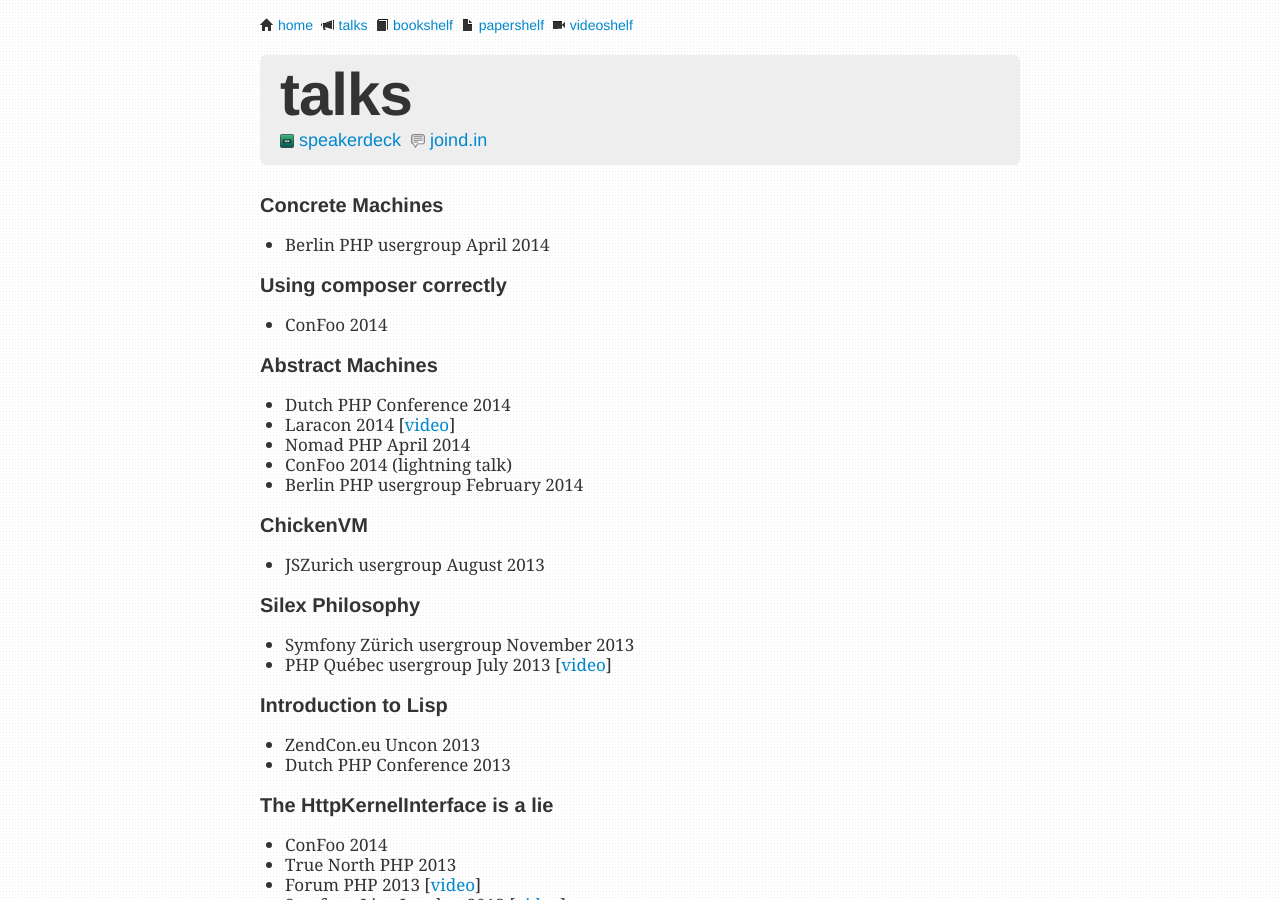
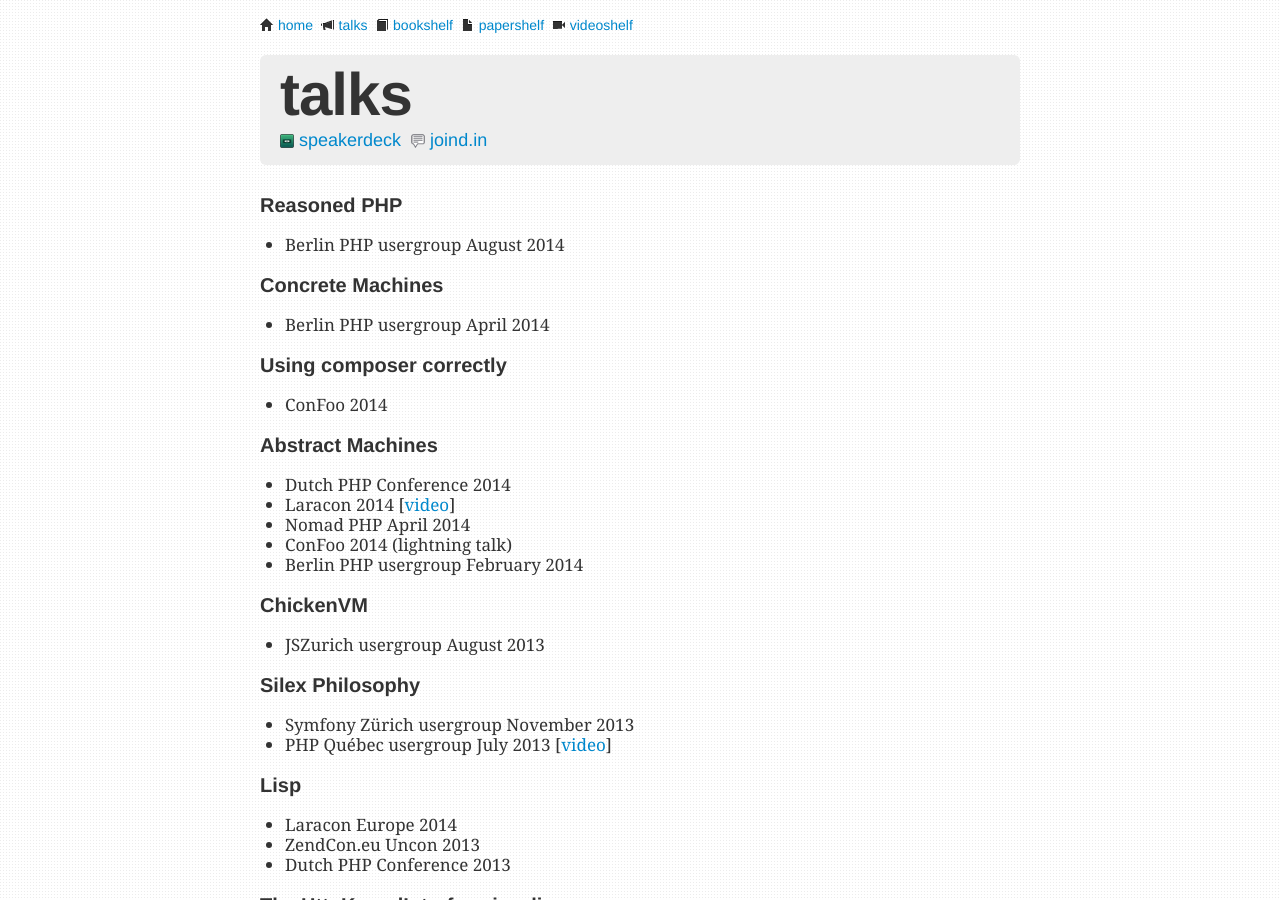
Before and after one commit to igorw/weblog, a Jekyll site: the page built from talks.md, in a window 1280 px wide and 900 px high. Built offline with Jekyll 4.4.1, drawn with Linux system fonts in a browser that asks for light colours; Markdown is read by kramdown in place of the engine named in the settings.

Commit message:
more talks

```diff
--- a/talks.md
+++ b/talks.md
@@ -10,6 +10,10 @@ title: talks
         &nbsp;<i class="icon-joindin"></i> <a href="https://joind.in/user/view/10724">joind.in</a>
     </p>
 </div>
+
+### Reasoned PHP
+
+* Berlin PHP usergroup August 2014
 
 ### Concrete Machines
 
@@ -36,8 +40,9 @@ title: talks
 * Symfony Zürich usergroup November 2013
 * PHP Québec usergroup July 2013 [[video](http://www.youtube.com/watch?v=RDVtnsoOysE)]
 
-### Introduction to Lisp
+### Lisp
 
+* Laracon Europe 2014
 * ZendCon.eu Uncon 2013
 * Dutch PHP Conference 2013
 
```
